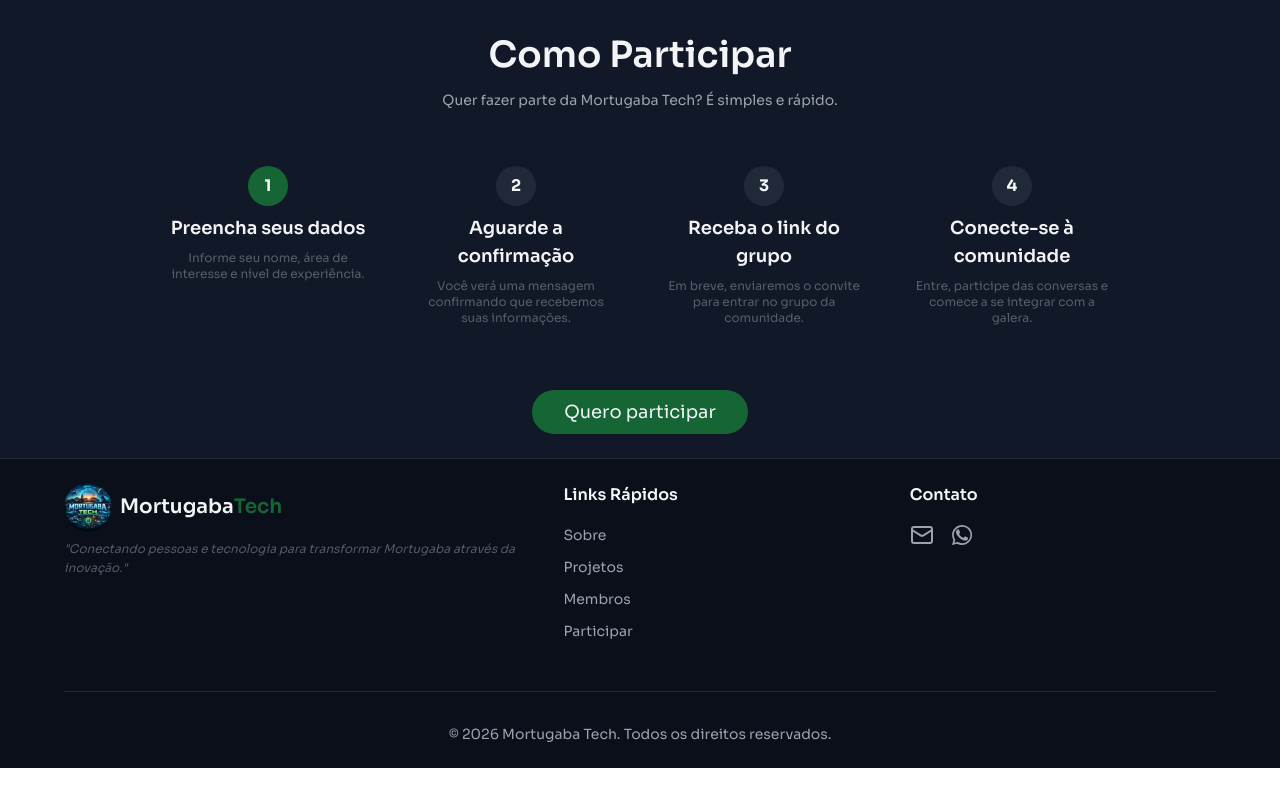
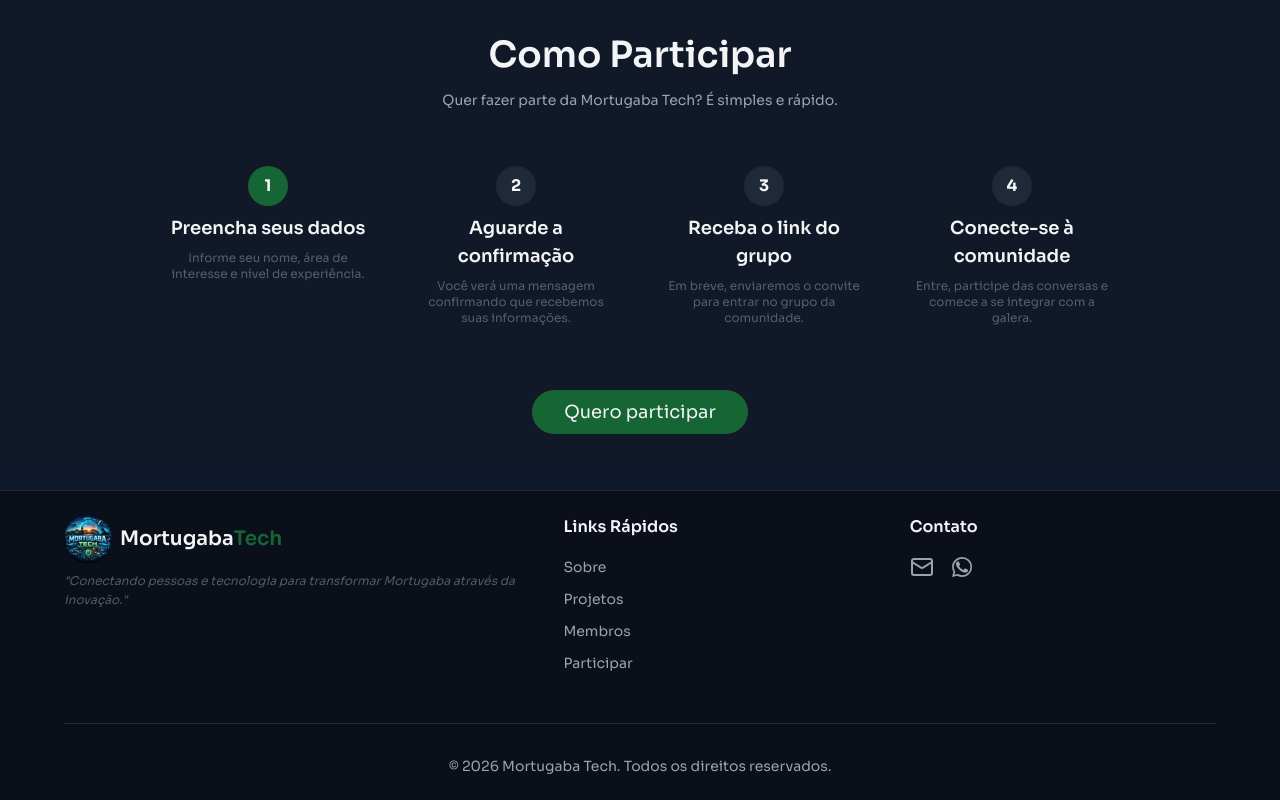
Before and after one commit to Charlesson-MP/mortugaba-tech, a Next.js app: page / in a window 1280 px wide. Shown: the part 2201-3001 px from the top of the page. Before the commit the page ends 2969 px from the top, so only its background shows below. Built offline with nearby package versions, Linux system fonts and the light colour scheme.

Commit message:
feat(footer): increase margin top

```diff
--- a/app/components/Footer.tsx
+++ b/app/components/Footer.tsx
@@ -50,7 +50,7 @@ const handleAnchorClick = (e: React.MouseEvent<HTMLElement>, href: string) => {
 
 export function Footer() {
   return (
-    <footer className="border-t border-border-muted bg-surface-footer py-6">
+    <footer className="mt-8 border-t border-border-muted bg-surface-footer py-6">
       <div className="mx-auto w-full max-w-[1200px] px-6">
         <div className="mb-12 grid grid-cols-1 gap-10 md:grid-cols-[1.5fr_1fr_1fr]">
           <div>
```
